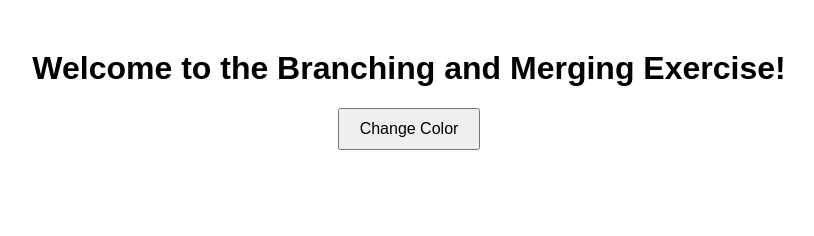
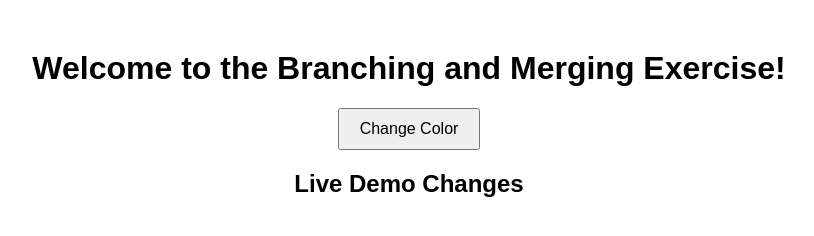
Before and after one commit to madnansultandotme/Branching-And-Merging, a plain HTML site: page index.html in a window 1280 px wide. Shown: the whole page, without its empty margins (231-1045 px from the left). Drawn offline with Linux system fonts and the light colour scheme.

Commit message:
Update index.html

```diff
--- a/index.html
+++ b/index.html
@@ -10,5 +10,6 @@
     <h1>Welcome to the Branching and Merging Exercise!</h1>
     <button id="changeColor">Change Color</button>
     <script src="script.js"></script>
+    <h2>Live Demo Changes</h2>
 </body>
 </html>
```
